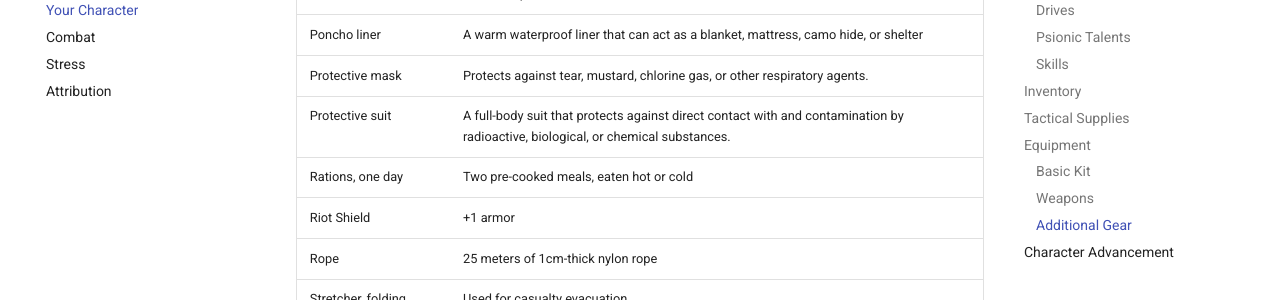
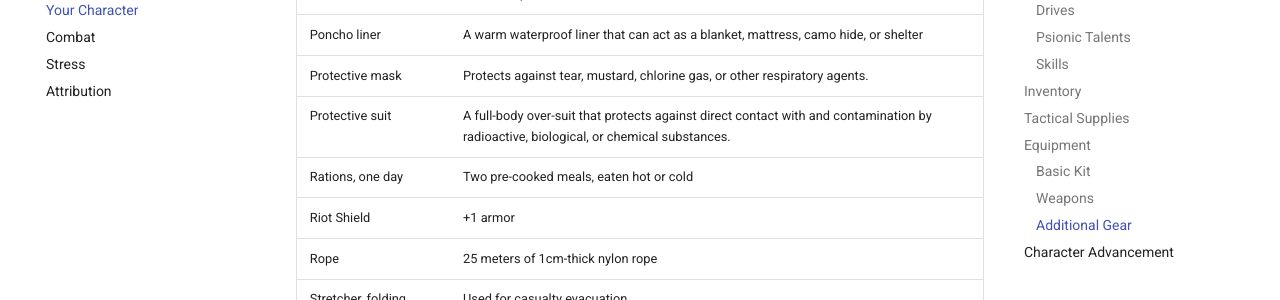
Before and after one commit to joemoose/psiops, an MkDocs documentation site: the page built from docs/character.md, in a window 1280 px wide and 900 px high, scrolled down 12680 px. Shown: the part 152-452 px from the top of the window. Built offline with MkDocs 1.6.1 and Material for MkDocs 9.7.7, drawn with Linux system fonts in a browser that asks for light colours; comment, search, counter and statistics services are not loaded.

Commit message:
Update character.md

```diff
--- a/docs/character.md
+++ b/docs/character.md
@@ -273,7 +273,7 @@ Before each mission, you’ll choose any required specialized gear and weapons.
 | Parachute | Steerable parachute, with reserve |
 | Poncho liner | A warm waterproof liner that can act as a blanket, mattress, camo hide, or shelter |
 | Protective mask | Protects against tear, mustard, chlorine gas, or other respiratory agents. |
-| Protective suit | A full-body suit that protects against direct contact with and contamination by radioactive, biological, or chemical substances. |
+| Protective suit | A full-body over-suit that protects against direct contact with and contamination by radioactive, biological, or chemical substances. |
 | Rations, one day | Two pre-cooked meals, eaten hot or cold |
 | Riot Shield | +1 armor |
 | Rope | 25 meters of 1cm-thick nylon rope |
```
